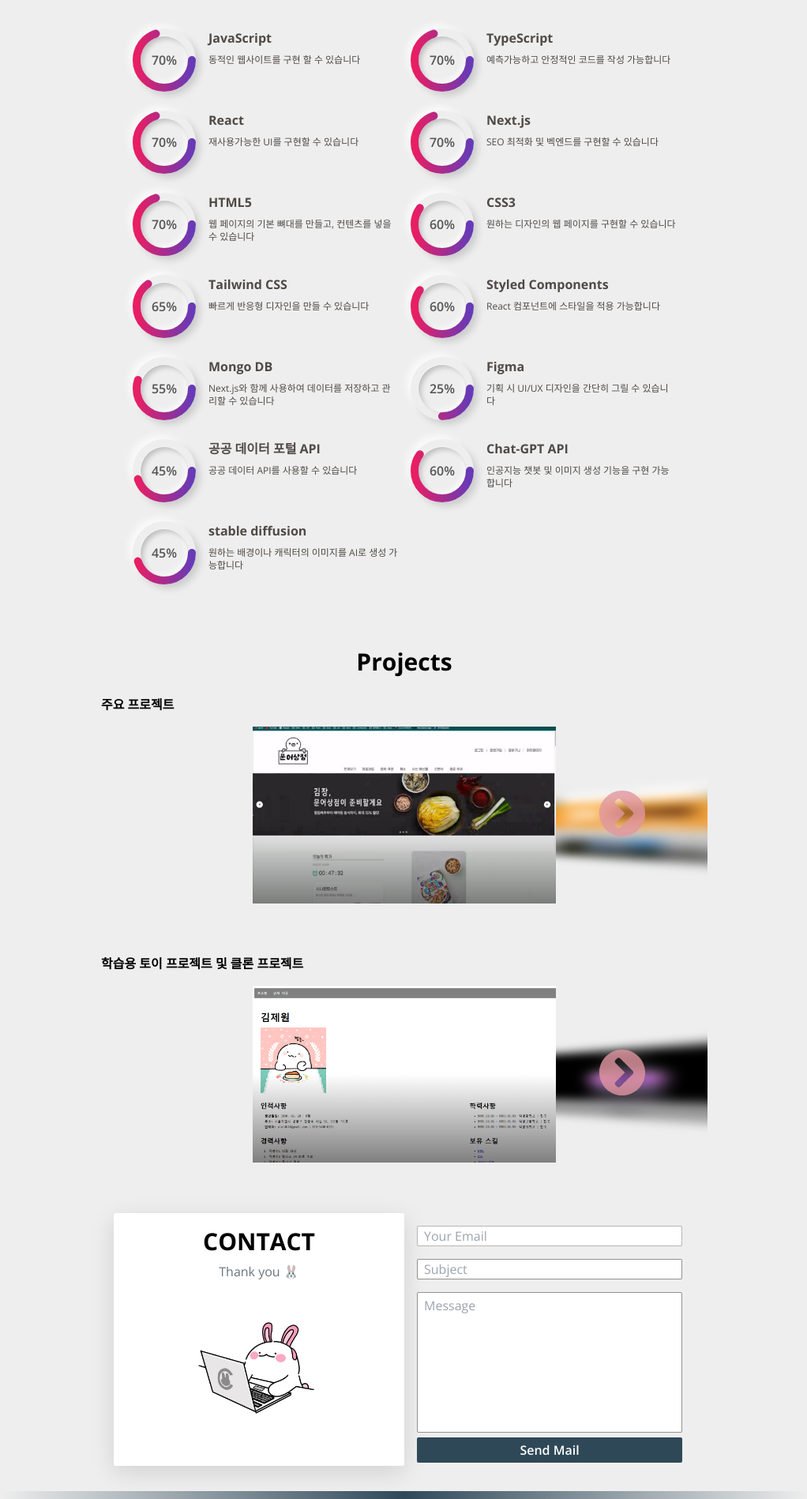
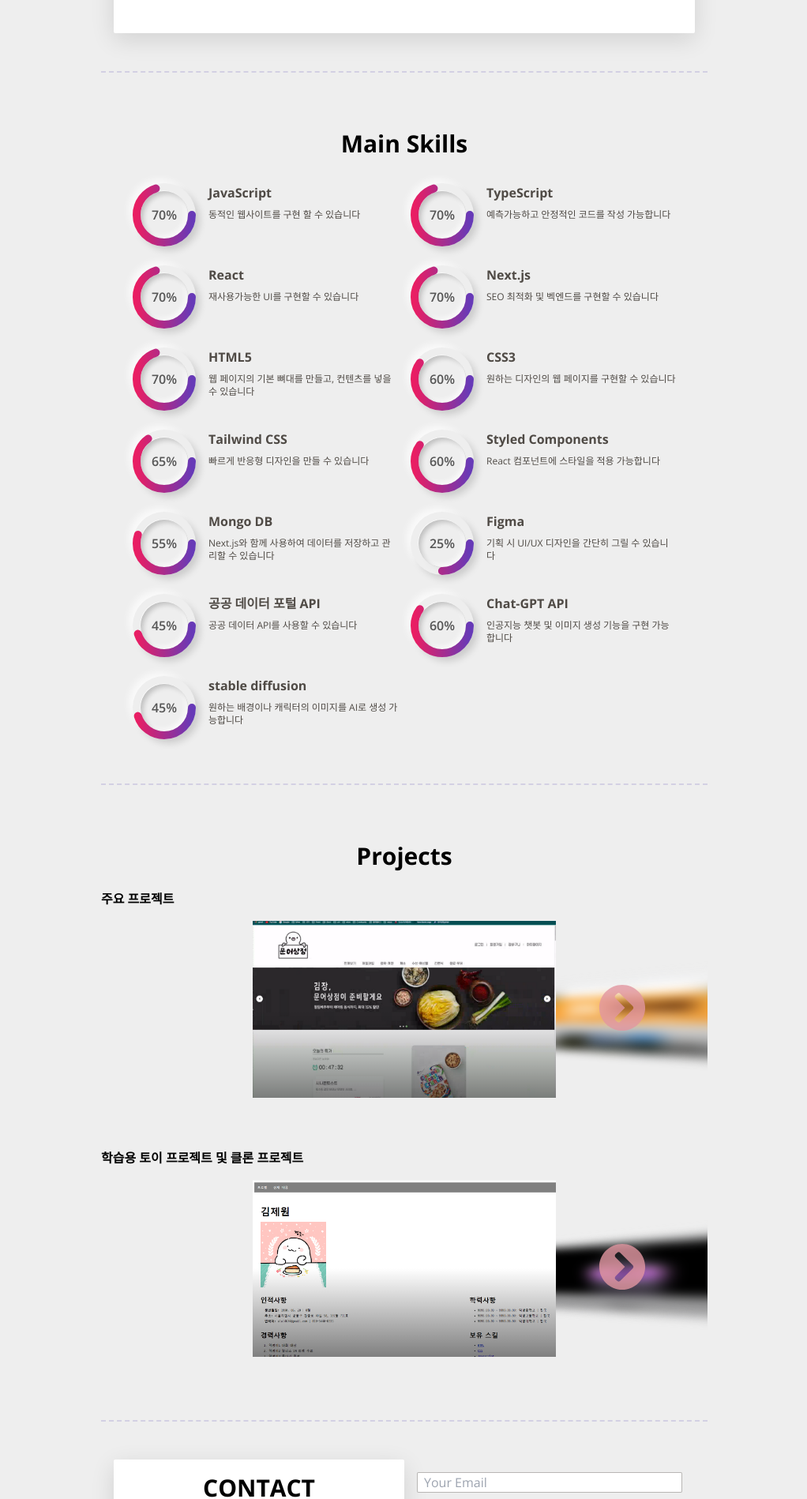
Before and after one commit to tokkissi/portfolio_2023, a Next.js app: page / in a window 1280 px wide. Shown: the part 698-2596 px from the top of the page at 79% size, without its empty margins (128-1150 px from the left). Built offline with nearby package versions, Linux system fonts and the light colour scheme.

Commit message:
feat: add dotted lines between sections

```diff
--- /dev/null
+++ b/src/app/components/HorizontalDottedLine.tsx
@@ -0,0 +1,7 @@
+export default function HorizontalDottedLine() {
+  return (
+    <>
+      <div className="my-12 border-dashed border-b-2 w-full border-[#D3D0E3]"></div>
+    </>
+  );
+}
--- a/src/app/components/MainSkills.tsx
+++ b/src/app/components/MainSkills.tsx
@@ -3,7 +3,7 @@ import SkillGrid from "./SkillGrid";
 
 export default function MainSkills() {
   return (
-    <div className="w-[736px] px-4 mb-4 scroll-mt-10" id="main-skills">
+    <div className="w-[736px] px-4 scroll-mt-10" id="main-skills">
       <p className="text-center text-3xl font-bold my-6">Main Skills</p>
       <SkillGrid />
     </div>
--- a/src/app/components/Projects.tsx
+++ b/src/app/components/Projects.tsx
@@ -26,7 +26,7 @@ export default function Projects() {
       description: `개인 프로젝트. AI 텍스트 게임 및 AI 이미지 생성 웹사이트`,
       tech: "Next.js 13, TypeScript, Mongo DB, Tailwind CSS, Next-Auth, React Query, ChatGPT API, DALL·E API, SpeechRecognition API",
       githubLink: "https://github.com/tokkissi/team8282-tripMatch",
-      myWork: "All works(FE & BE)",
+      myWork: "All works(FE & BE), pc 및 모바일 반응형 UI",
     },
   ];
 
@@ -90,7 +90,7 @@ export default function Projects() {
   ];
 
   return (
-    <div className="w-full mx-auto py-8" id="projects">
+    <div className="w-full mx-auto" id="projects">
       <p className="text-center text-3xl font-bold my-6">Projects</p>
       <p className="font-bold mb-4">주요 프로젝트</p>
 
--- a/src/app/page.tsx
+++ b/src/app/page.tsx
@@ -1,5 +1,6 @@
 import About from "./components/About";
 import Contact from "./components/Contact";
+import HorizontalDottedLine from "./components/HorizontalDottedLine";
 import Intro from "./components/Intro";
 import MainSkills from "./components/MainSkills";
 import Projects from "./components/Projects";
@@ -13,9 +14,13 @@ export default function Home() {
         highlightText="김제원"
       />
       <Intro />
+      <HorizontalDottedLine />
       <About />
+      <HorizontalDottedLine />
       <MainSkills />
+      <HorizontalDottedLine />
       <Projects />
+      <HorizontalDottedLine />
       <Contact />
     </main>
   );
```
